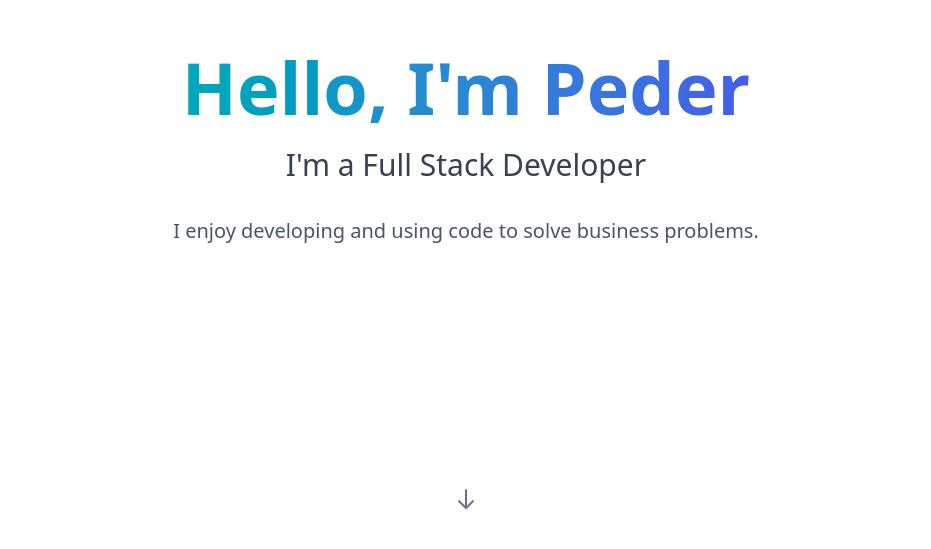
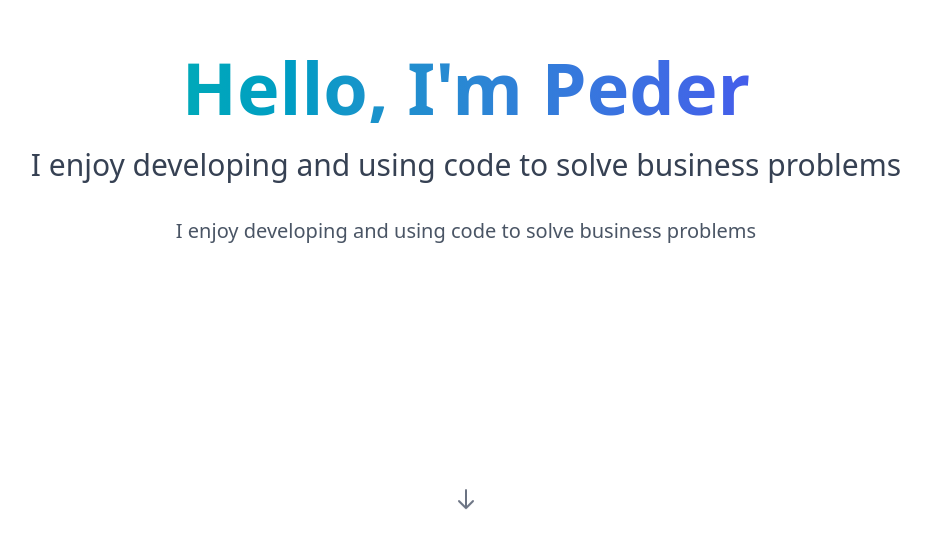
Before and after one commit to pederespen/portfolio, a Next.js app: page / in a window 1280 px wide. Shown: the part 251-800 px from the top of the page, without its empty margins (174-1105 px from the left). Built offline with nearby package versions, Linux system fonts and the light colour scheme.

Commit message:
added basic translation, renamed files to keep better structure

```diff
--- /dev/null
+++ b/src/app/i18n.ts
@@ -0,0 +1,45 @@
+"use client";
+
+import i18n from "i18next";
+import { initReactI18next } from "react-i18next";
+
+// the translations
+// (tip move them in a JSON file and import them,
+// or even better, manage them separated from your code: https://react.i18next.com/guides/multiple-translation-files)
+const resources = {
+  en: {
+    translation: {
+      title: "Hello, I'm Peder",
+      subtitle: "I enjoy developing and using code to solve business problems",
+      hero: {
+        title: "Hello, I'm Peder",
+        subtitle:
+          "I enjoy developing and using code to solve business problems",
+      },
+    },
+  },
+  fr: {
+    translation: {
+      title: "Hei, jeg er Peder",
+      subtitle: "Jeg liker å løfte kode til å løfte forretningsproblemer",
+      hero: {
+        title: "Hei, jeg er Peder",
+        subtitle: "Jeg liker å løfte kode til å løfte forretningsproblemer",
+      },
+    },
+  },
+};
+
+// Only initialize once
+if (!i18n.isInitialized) {
+  i18n.use(initReactI18next).init({
+    resources,
+    lng: "en",
+    fallbackLng: "en",
+    interpolation: {
+      escapeValue: false, // react already safes from xss
+    },
+  });
+}
+
+export default i18n;
--- /dev/null
+++ b/src/app/language-provider.tsx
@@ -0,0 +1,15 @@
+"use client";
+
+import { ReactNode, useEffect } from "react";
+import i18n from "./i18n";
+
+export function LanguageProvider({ children }: { children: ReactNode }) {
+  useEffect(() => {
+    // This ensures i18n is initialized on the client side
+    if (!i18n.isInitialized) {
+      console.log("Initializing i18n on client side");
+    }
+  }, []);
+
+  return <>{children}</>;
+}
--- a/src/app/layout.tsx
+++ b/src/app/layout.tsx
@@ -1,5 +1,6 @@
 import type { Metadata } from "next";
 import "./globals.css";
+import { LanguageProvider } from "./language-provider";
 
 export const metadata: Metadata = {
   title: "Peder | Full Stack Developer",
@@ -14,7 +15,9 @@ export default function RootLayout({
 }>) {
   return (
     <html lang="en">
-      <body>{children}</body>
+      <body>
+        <LanguageProvider>{children}</LanguageProvider>
+      </body>
     </html>
   );
 }
--- a/src/app/page.tsx
+++ b/src/app/page.tsx
@@ -1,18 +1,18 @@
-import Navbar from "../components/Navbar";
-import HeroSection from "../components/HeroSection";
-import AboutSection from "../components/AboutSection";
-import ProjectsSection from "../components/ProjectsSection";
-import ContactSection from "../components/ContactSection";
-import Footer from "../components/Footer";
+import { About } from "@/components/about";
+import { Contact } from "@/components/contact";
+import { Footer } from "@/components/footer";
+import { Hero } from "@/components/hero";
+import { Navbar } from "@/components/navbar";
+import { Projects } from "@/components/projects";
 
-export default function Home() {
+export default function App() {
   return (
     <div className="min-h-screen">
       <Navbar />
-      <HeroSection />
-      <AboutSection />
-      <ProjectsSection />
-      <ContactSection />
+      <Hero />
+      <About />
+      <Projects />
+      <Contact />
       <Footer />
     </div>
   );
--- a/src/components/Footer.tsx
+++ b/src/components/Footer.tsx
@@ -1,4 +1,4 @@
-const Footer = () => {
+export const Footer = () => {
   const currentYear = new Date().getFullYear();
 
   return (
@@ -11,5 +11,3 @@ const Footer = () => {
     </footer>
   );
 };
-
-export default Footer;
--- a/src/components/Navbar.tsx
+++ b/src/components/Navbar.tsx
@@ -3,7 +3,7 @@
 import React, { useState, useEffect } from "react";
 import Link from "next/link";
 
-const Navbar = () => {
+export const Navbar = () => {
   const [visible, setVisible] = useState(false);
 
   useEffect(() => {
@@ -131,5 +131,3 @@ const Navbar = () => {
     </nav>
   );
 };
-
-export default Navbar;
--- a/src/components/AboutSection.tsx
+++ b/src/components/about.tsx
@@ -1,6 +1,6 @@
 import Image from "next/image";
 
-const AboutSection = () => {
+export const About = () => {
   return (
     <section id="about" className="min-h-screen flex items-center scroll-mt-4">
       <div className="container mx-auto w-[85%]">
@@ -66,5 +66,3 @@ const AboutSection = () => {
     </section>
   );
 };
-
-export default AboutSection;
--- a/src/components/ContactSection.tsx
+++ b/src/components/contact.tsx
@@ -1,4 +1,4 @@
-const ContactSection = () => {
+export const Contact = () => {
   return (
     <section id="contact" className="py-20 flex items-center scroll-mt-16">
       <div className="container mx-auto w-[85%]">
@@ -50,5 +50,3 @@ const ContactSection = () => {
     </section>
   );
 };
-
-export default ContactSection;
--- a/src/components/HeroSection.tsx
+++ b/src/components/hero.tsx
@@ -1,4 +1,9 @@
-const HeroSection = () => {
+"use client";
+
+import { useTranslation } from "react-i18next";
+
+export const Hero = () => {
+  const { t } = useTranslation();
   return (
     <section
       id="hero"
@@ -7,13 +12,11 @@ const HeroSection = () => {
       {/* Content */}
       <div className="z-10 text-center max-w-4xl mx-auto w-[85%]">
         <h1 className="text-7xl font-bold mb-6 bg-clip-text text-transparent bg-gradient-to-r from-teal-500 to-indigo-600">
-          Hello, I&apos;m Peder
+          {t("hero.title")}
         </h1>
-        <p className="text-3xl text-gray-700 mb-8">
-          I&apos;m a Full Stack Developer
-        </p>
+        <p className="text-3xl text-gray-700 mb-8">{t("hero.subtitle")}</p>
         <p className="text-xl text-gray-600 max-w-2xl mx-auto leading-relaxed">
-          I enjoy developing and using code to solve business problems.
+          {t("subtitle")}
         </p>
       </div>
 
@@ -42,5 +45,3 @@ const HeroSection = () => {
     </section>
   );
 };
-
-export default HeroSection;
--- a/src/components/ProjectsSection.tsx
+++ b/src/components/projects.tsx
@@ -1,4 +1,4 @@
-const ProjectsSection = () => {
+export const Projects = () => {
   return (
     <section
       id="projects"
@@ -20,5 +20,3 @@ const ProjectsSection = () => {
     </section>
   );
 };
-
-export default ProjectsSection;
```
Also changed, not shown: package.json (+7 -5 lines), 2 other files (tests, documents, lock files or other folders).
